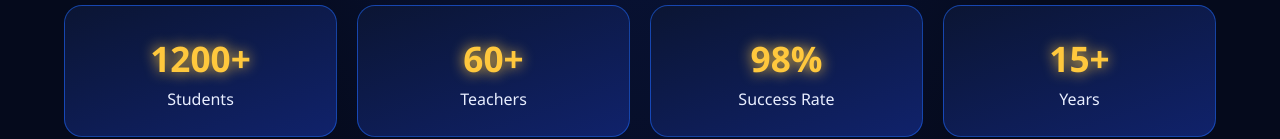
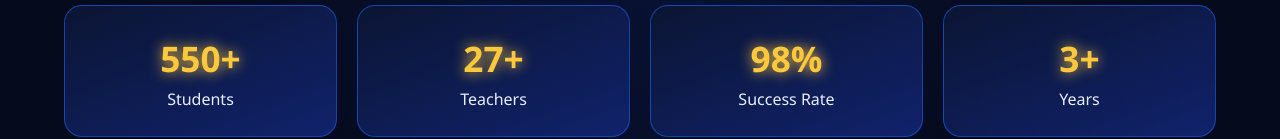
Before and after one commit to alpha-hr-bd/thescholars, a plain HTML site: page index.html in a window 1280 px wide. Shown: the part 836-975 px from the top of the page. Drawn offline with Linux system fonts and the light colour scheme.

Commit message:
Update index.html

```diff
--- a/index.html
+++ b/index.html
@@ -4,7 +4,7 @@
 <nav><a class="logo" href="index.html">The <b>Scholars</b> BD</a><div class="links"><a class="l on" href="index.html">Home</a><a class="l" href="classes.html">Classes</a><a class="l" href="admission.html">Admission</a><a class="l" href="contact.html">Contact</a><button id="snd">🔊 Sound ON</button></div></nav>
 <main><div class="hero"><div><h1>Where Young <em>Scholars</em> Shine Bright</h1><p class="sub">Quality education from Play to Class 9 in both English Version (EV) and Bangla Medium (BM) — a golden future starts here.</p><a class="btn" href="admission.html">Apply for Admission</a><a class="btn b" href="classes.html">Explore Classes</a></div>
 <div class="stage"><div class="cube"><div>SCHOLARS</div><div>EV</div><div>BM</div><div>PLAY</div><div>JR-1</div><div>2–9</div></div></div></div>
-<section><h2>Why The Scholars?</h2><div class="stats"><div class="card"><b data-n="1200" data-s="+">0</b><p>Students</p></div><div class="card"><b data-n="60" data-s="+">0</b><p>Teachers</p></div><div class="card"><b data-n="98" data-s="%">0</b><p>Success Rate</p></div><div class="card"><b data-n="15" data-s="+">0</b><p>Years</p></div></div></section>
+<section><h2>Why The Scholars?</h2><div class="stats"><div class="card"><b data-n="550" data-s="+">0</b><p>Students</p></div><div class="card"><b data-n="27" data-s="+">0</b><p>Teachers</p></div><div class="card"><b data-n="98" data-s="%">0</b><p>Success Rate</p></div><div class="card"><b data-n="3" data-s="+">0</b><p>Years</p></div></div></section>
 <section><h2>Features</h2><div class="grid"><div class="card"><h3>🎓 Expert Teachers</h3><p>Caring, experienced and qualified faculty.</p></div><div class="card"><h3>💻 Smart Classrooms</h3><p>Modern digital learning tools.</p></div><div class="card"><h3>🔬 Science Lab</h3><p>Hands-on experiments for every student.</p></div><div class="card"><h3>⚽ Sports & Arts</h3><p>Activities for all-round growth.</p></div></div></section></main>
 <footer><p>© 2026 The Scholars BD. All rights reserved.</p><p>Developed &amp; Modified by <b>Alpha.HR</b></p><p class="n">A site created by a student of TSSC</p></footer>
 <script src="assets/script.js"></script></body></html>
```
